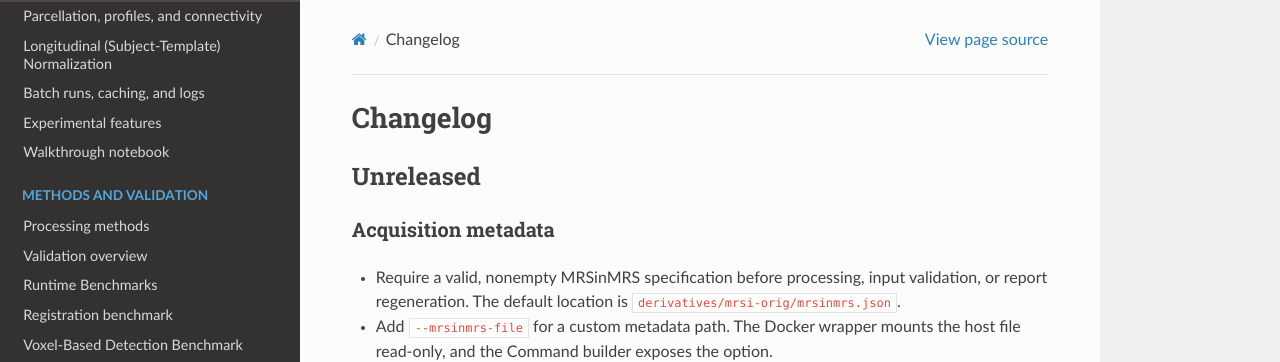
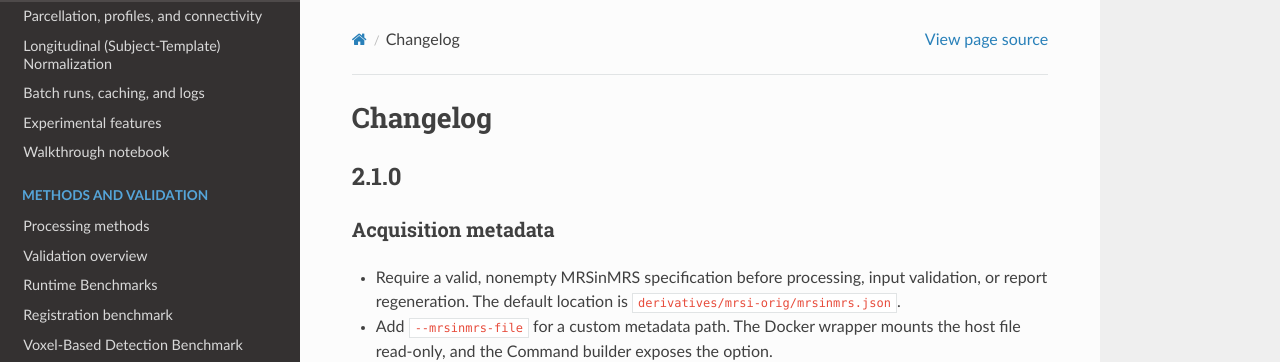
Before and after one commit to MRSI-Psychosis-UP/MRSIPrep, a Sphinx documentation site: the page built from docs/changelog.md, in a window 1280 px wide and 900 px high. Shown: the top 362 px of the window. Built offline with Sphinx 7.4.7 and the Read the Docs theme 3.1.0, drawn with Linux system fonts in a browser that asks for light colours.

Commit message:
Bump version to 2.1.0

```diff
--- a/docs/changelog.md
+++ b/docs/changelog.md
@@ -1,6 +1,6 @@
 # Changelog
 
-## Unreleased
+## 2.1.0
 
 ### Acquisition metadata
 
--- a/pyproject.toml
+++ b/pyproject.toml
@@ -4,7 +4,7 @@ build-backend = "setuptools.build_meta"
 
 [project]
 name = "mrsiprep"
-version = "2.0.6"
+version = "2.1.0"
 description = "BIDS-like preprocessing pipeline for quantified whole-brain MRSI derivatives"
 readme = "README.md"
 requires-python = ">=3.9"
```
